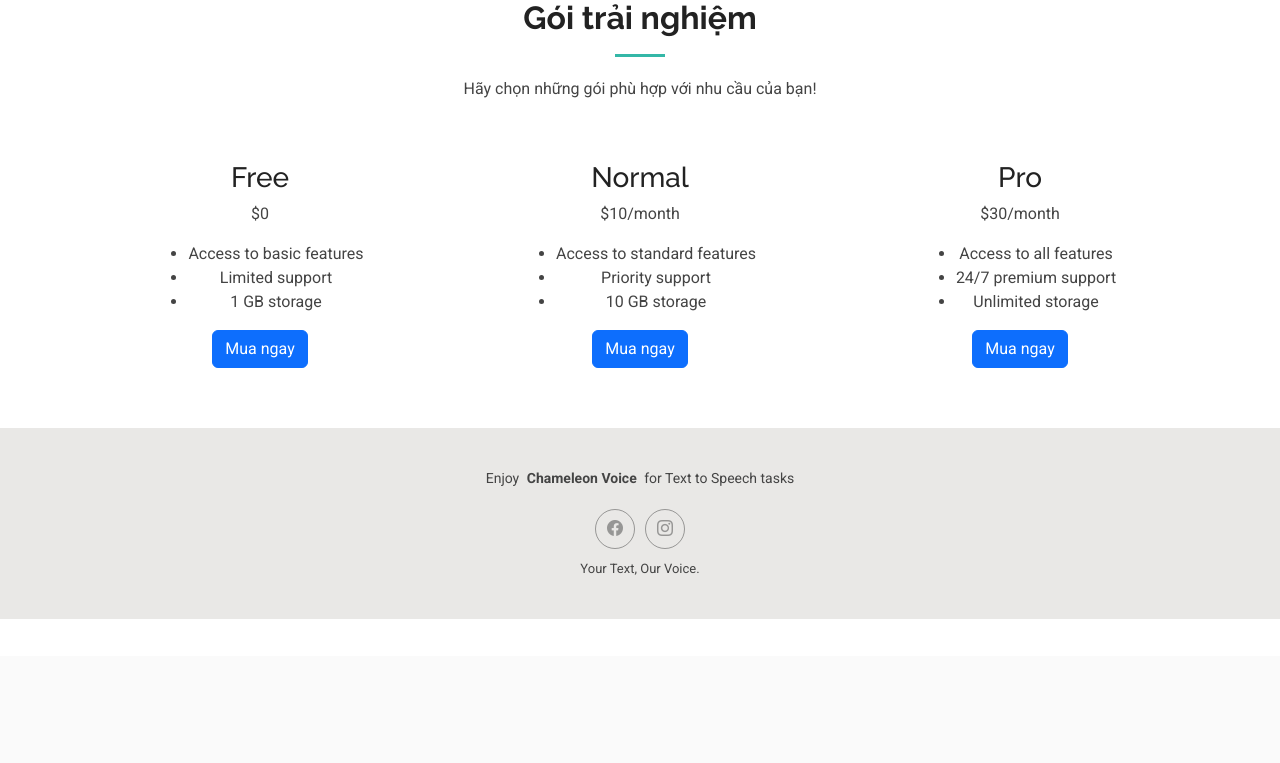
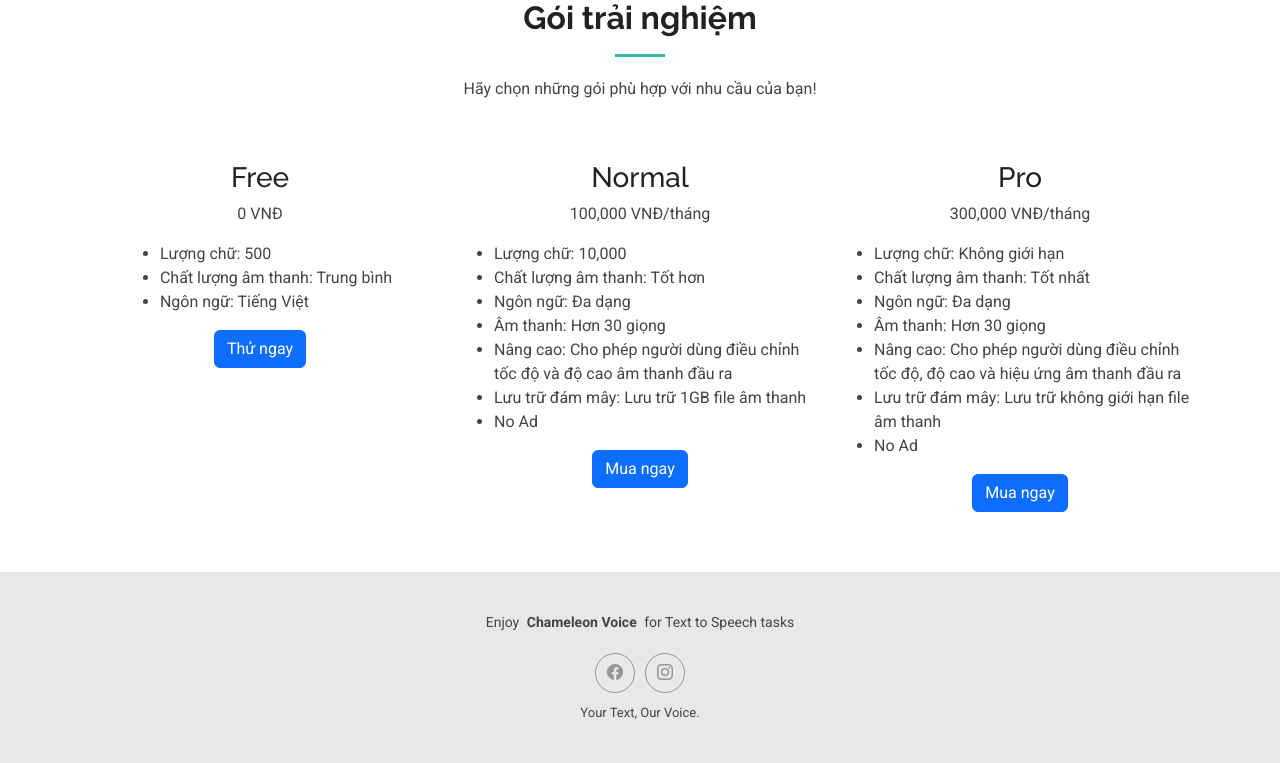
Before and after one commit to phamnguyet2003/DSP-Project, a Django app: page /payments/ in a window 1280 px wide. Shown: the part 144-907 px from the top of the page. Before the commit the page ends 763 px from the top, so only its background shows below. Run offline with Django 5.2, Linux system fonts and the light colour scheme; the visitor is signed in with stand-in values (Sample User, id 1); some libraries are stand-ins or nearby versions.

Commit message:
ver 2 - 2/2/2025 - add tool ui

```diff
--- a/tts_project/home/Templates/base.html
+++ b/tts_project/home/Templates/base.html
@@ -73,7 +73,7 @@
               <a href="#"><span>{{ username }}</span> <i class="bi bi-chevron-down toggle-dropdown"></i></a>
               <ul>
                   <li><a href="{% url 'profile' %}">Trang cá nhân</a></li>
-                  <li><a href="{% url 'history_use' %}">Lịch sử sử dụng</a></li>
+                  {% comment %} <li><a href="{% url 'history_use' %}">Lịch sử sử dụng</a></li> {% endcomment %}
                   <li><a href="{% url 'history_buy' %}">Lịch sử mua</a></li>
                   <li><a href="{% url 'logout' %}">Đăng xuất</a></li>
               </ul>
--- a/tts_project/home/Templates/payments.html
+++ b/tts_project/home/Templates/payments.html
@@ -2,10 +2,8 @@
 {% load static %}
 {% block main-content %}
 <main class="main">
-
   <!-- Pricing Section -->
   <section id="pricing" class="pricing section">
-
     <!-- Section Title -->
     <div class="container section-title" data-aos="fade-up">
       <h2>Gói trải nghiệm</h2>
@@ -17,43 +15,57 @@
 
         <!-- Free Package -->
         <div class="col-lg-4 col-md-6 d-flex justify-content-center" data-aos="fade-up" data-aos-delay="100">
-          <div class="pricing-item text-center">
+          <div class="pricing-item d-flex flex-column align-items-center">
             <h3>Free</h3>
-            <p class="price">$0</p>
+            <p class="price">0 VNĐ</p>
             <ul>
-              <li>Access to basic features</li>
-              <li>Limited support</li>
-              <li>1 GB storage</li>
+              <li>Lượng chữ: 500</li>
+              <li>Chất lượng âm thanh: Trung bình</li>
+              <li>Ngôn ngữ: Tiếng Việt</li>
             </ul>
-            <a href="{% url 'buy_package' %}" class="btn btn-primary">Mua ngay</a>
+            <div class="btn-container">
+              <a href="{% url 'index' %}" class="btn btn-primary">Thử ngay</a>
+            </div>
           </div>
         </div><!-- End Free Package -->
 
         <!-- Normal Package -->
         <div class="col-lg-4 col-md-6 d-flex justify-content-center" data-aos="fade-up" data-aos-delay="200">
-          <div class="pricing-item text-center">
+          <div class="pricing-item d-flex flex-column align-items-center">
             <h3>Normal</h3>
-            <p class="price">$10/month</p>
+            <p class="price">100,000 VNĐ/tháng</p>
             <ul>
-              <li>Access to standard features</li>
-              <li>Priority support</li>
-              <li>10 GB storage</li>
+              <li>Lượng chữ: 10,000</li>
+              <li>Chất lượng âm thanh: Tốt hơn</li>
+              <li>Ngôn ngữ: Đa dạng</li>
+              <li>Âm thanh: Hơn 30 giọng</li>
+              <li>Nâng cao: Cho phép người dùng điều chỉnh tốc độ và độ cao âm thanh đầu ra</li>
+              <li>Lưu trữ đám mây: Lưu trữ 1GB file âm thanh</li>
+              <li>No Ad</li>
             </ul>
-            <a href="{% url 'buy_package' %}" class="btn btn-primary">Mua ngay</a>
+            <div class="btn-container">
+              <a href="{% url 'buy_package' %}" class="btn btn-primary">Mua ngay</a>
+            </div>
           </div>
         </div><!-- End Normal Package -->
 
         <!-- Pro Package -->
         <div class="col-lg-4 col-md-6 d-flex justify-content-center" data-aos="fade-up" data-aos-delay="300">
-          <div class="pricing-item text-center">
+          <div class="pricing-item d-flex flex-column align-items-center">
             <h3>Pro</h3>
-            <p class="price">$30/month</p>
+            <p class="price">300,000 VNĐ/tháng</p>
             <ul>
-              <li>Access to all features</li>
-              <li>24/7 premium support</li>
-              <li>Unlimited storage</li>
+              <li>Lượng chữ: Không giới hạn</li>
+              <li>Chất lượng âm thanh: Tốt nhất</li>
+              <li>Ngôn ngữ: Đa dạng</li>
+              <li>Âm thanh: Hơn 30 giọng</li>
+              <li>Nâng cao: Cho phép người dùng điều chỉnh tốc độ, độ cao và hiệu ứng âm thanh đầu ra</li>
+              <li>Lưu trữ đám mây: Lưu trữ không giới hạn file âm thanh</li>
+              <li>No Ad</li>
             </ul>
-            <a href="{% url 'buy_package' %}" class="btn btn-primary">Mua ngay</a>
+            <div class="btn-container">
+              <a href="{% url 'buy_package' %}" class="btn btn-primary">Mua ngay</a>
+            </div>
           </div>
         </div><!-- End Pro Package -->
 
@@ -61,7 +73,5 @@
     </div>
 
   </section><!-- End Pricing Section -->
-
 </main>
-
 {% endblock main-content %}
--- a/tts_project/home/models.py
+++ b/tts_project/home/models.py
@@ -41,7 +41,7 @@ class Subscription(models.Model):
         return f"Subscription for {self.customer.name} to {self.package.language}"
 
 
-# Payment model: Lưu thông tin thanh toán
+# Payment model: Lưu thông tin thanh toán tiền trong hệ thống mà khách hàng dùng mua gói cước
 class Payment(models.Model):
     customer = models.ForeignKey(Customer, on_delete=models.CASCADE)
     package = models.ForeignKey(Package, on_delete=models.CASCADE, default=1)
@@ -62,12 +62,18 @@ class History(models.Model):
         return f"History for {self.customer.name} on {self.date}"
 
 
-# Wallet model: Lưu số dư ví của khách hàng
+# Wallet model: Lưu tiền khách chuyển vào hệ thống
 class Wallet(models.Model):
-    customer = models.OneToOneField(Customer, on_delete=models.CASCADE)
-    transaction_date = models.DateTimeField(default=now)  # Thêm default=now
+    customer = models.ForeignKey('Customer', on_delete=models.CASCADE)
+    transaction_date = models.DateTimeField(default=now)
     value = models.DecimalField(max_digits=10, decimal_places=2)
-    total = models.DecimalField(max_digits=10, decimal_places=2)
+
+    def save(self, *args, **kwargs):
+        """Cập nhật money của Customer khi Wallet được thêm hoặc cập nhật"""
+        if self.pk is None:  # Chỉ cập nhật khi tạo mới
+            self.customer.money += self.value
+            self.customer.save()
+        super().save(*args, **kwargs)
 
     def __str__(self):
-        return f"Wallet for {self.customer.name}"
+        return f"Wallet for {self.customer.username}"
--- a/tts_project/home/views.py
+++ b/tts_project/home/views.py
@@ -33,7 +33,7 @@ def get_payments(request): # mua gói cước
 
     return render(request, 'payments.html', {'username':username, 'customer_value': money})
 
-def get_index(request):
+def get_index(request): # trang dùng tool
     if not request.user.is_authenticated:
         return redirect('login')  # Hoặc trang đăng nhập của bạn
     customer = Customer.objects.get(username=request.user.username)
--- a/tts_project/tts_project/settings.py
+++ b/tts_project/tts_project/settings.py
@@ -106,7 +106,9 @@ AUTH_PASSWORD_VALIDATORS = [
 
 LANGUAGE_CODE = "en-us"
 
-TIME_ZONE = "UTC"
+# TIME_ZONE = "UTC"
+TIME_ZONE = 'Asia/Ho_Chi_Minh'
+USE_TZ = True  # Giữ nguyên để Django vẫn lưu dữ liệu theo UTC trong database
 
 USE_I18N = True
 
```
Also changed, not shown: tts_project/home/migrations/0005_remove_wallet_total.py (added), tts_project/home/migrations/0006_alter_wallet_customer.py (added), 3 other files.
